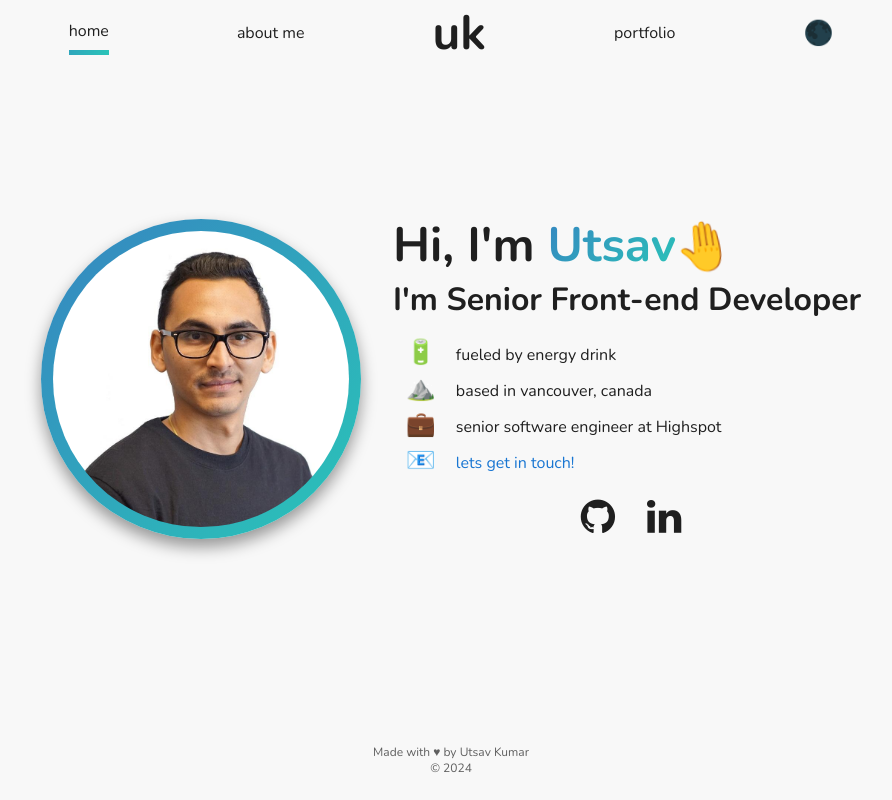
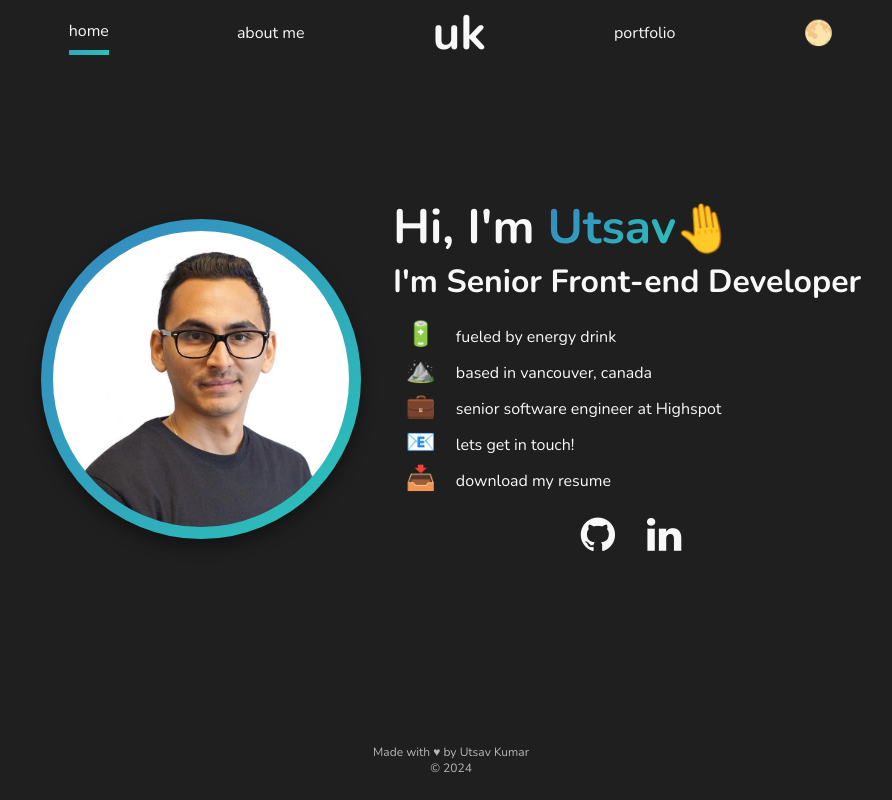
Before and after one commit to utsavk1993/utsavkumar.com, a React (Create React App) app: page / in a window 1280 px wide. Shown: the whole page, without its empty margins (189-1081 px from the left). Built offline with nearby package versions, Linux system fonts and the light colour scheme.

Commit message:
Added a link to download the resume

```diff
--- a/src/components/BaseLayout.js
+++ b/src/components/BaseLayout.js
@@ -19,7 +19,7 @@
   const refHome = useScrollObserver(setActive);
   const refAbout = useScrollObserver(setActive);
   const refPortfolio = useScrollObserver(setActive);
-  const [darkMode, setDarkMode] = useState(false);
+  const [darkMode, setDarkMode] = useState(true);
 
   function handleToggleDarkMode() {
     const oppositeOfCurrentDarkMode = !darkMode;
--- a/src/info/Info.js
+++ b/src/info/Info.js
@@ -32,6 +32,11 @@
       emoji: '📧',
       text: 'lets get in touch!',
       link: 'mailto:utsavkumar.ca@gmail.com',
+    },
+    {
+      emoji: '📥',
+      text: 'download my resume',
+      link: 'https://drive.google.com/file/d/1ISgrOgiIEJ9sDB0HaPjI8MYugRmQZ5G1/view?usp=sharing',
     },
   ],
   socials: [
```
Also changed, not shown: 1 other file (tests, documents, lock files or other folders).
